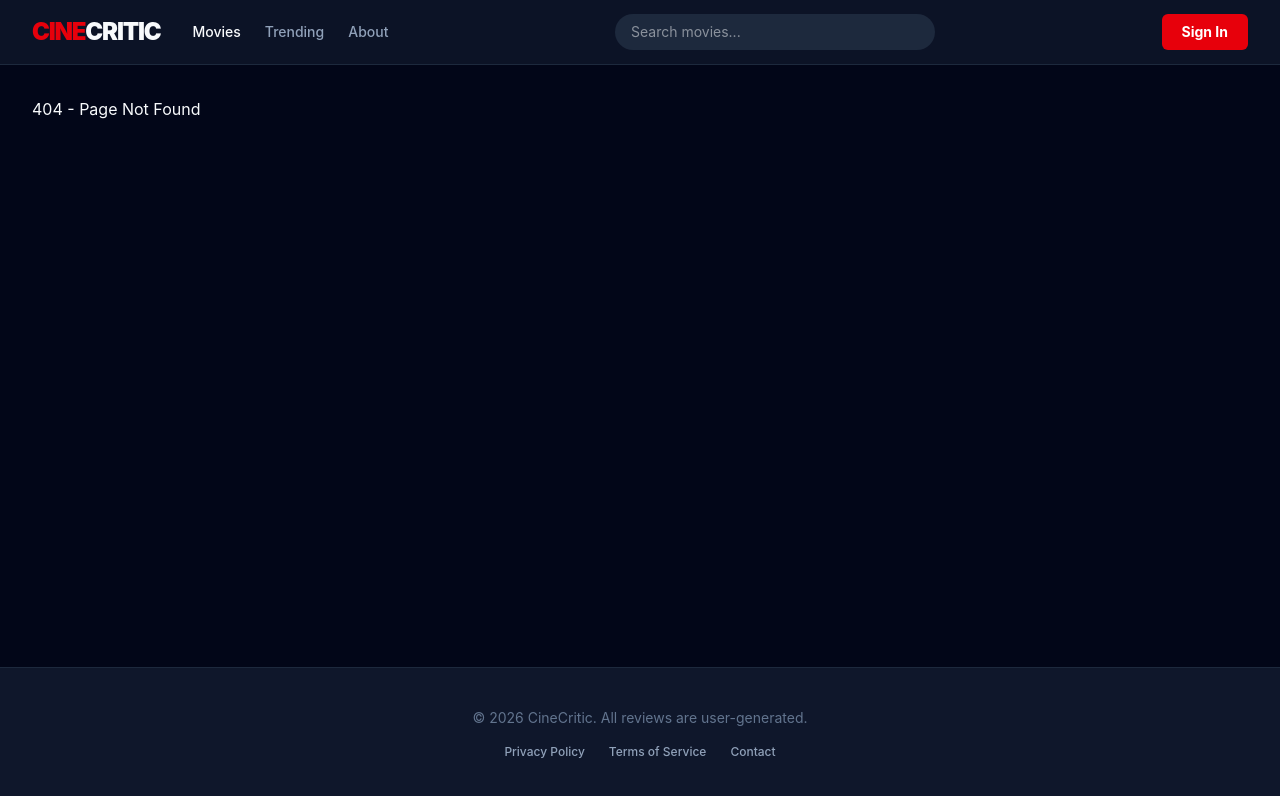
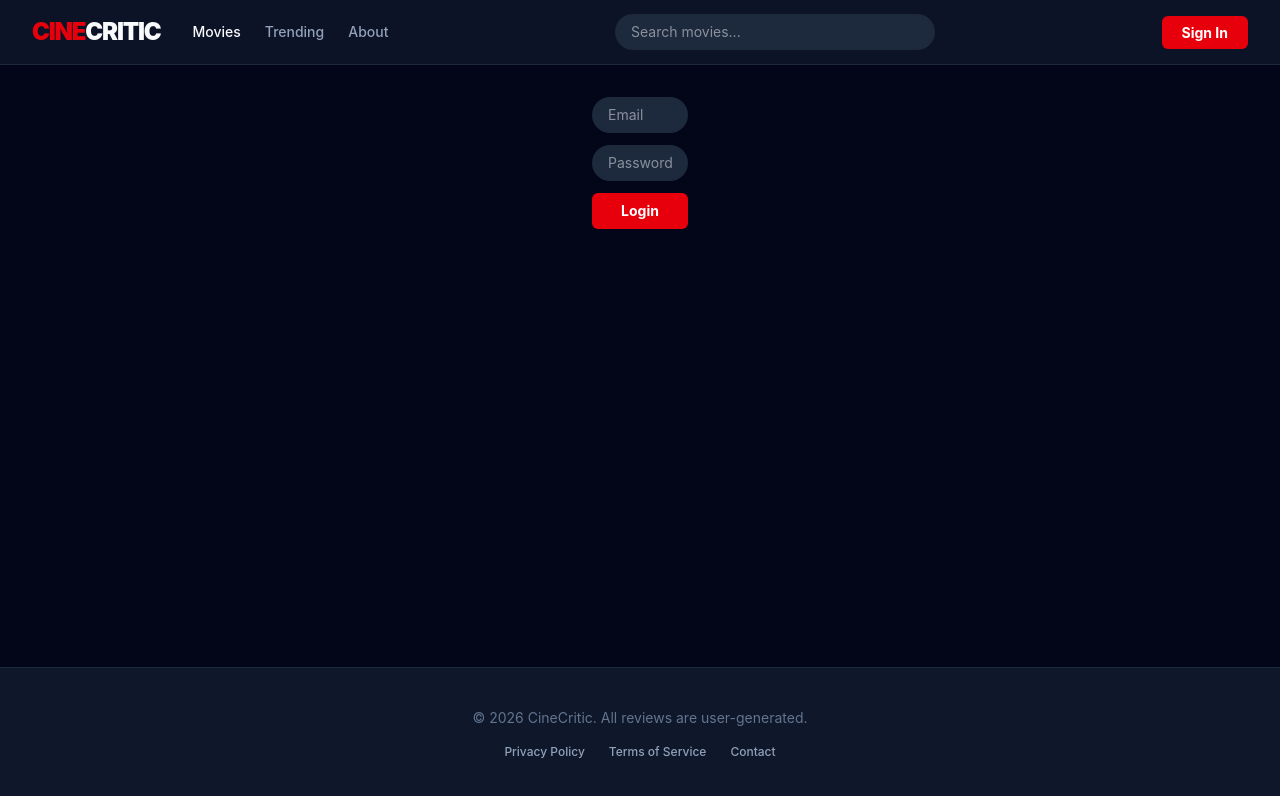
Before and after one commit to hdclob/cinecritic, a React (Vite) app in the folder my-movees/: page /login in a window 1280 px wide. Before the commit this address had no page. Shown: the top 796 px of the page. Built offline with nearby package versions, Linux system fonts and the light colour scheme.

Commit message:
simple login page + dummy logic

```diff
--- a/my-movees/src/App.tsx
+++ b/my-movees/src/App.tsx
@@ -2,6 +2,8 @@ import { createBrowserRouter, RouterProvider } from "react-router";
 import Layout from "./components/Layout";
 import Home from "./pages/Home";
 import About from "./pages/About";
+import Login from "./pages/Login";
+
 import "./App.css";
 
 const router = createBrowserRouter([
@@ -18,6 +20,10 @@ const router = createBrowserRouter([
         element: <About />,
       },
       {
+        path: "/login",
+        element: <Login />,
+      },
+      {
         path: "*",
         element: <h1>404 - Page Not Found</h1>,
       },
--- a/my-movees/src/components/Layout.tsx
+++ b/my-movees/src/components/Layout.tsx
@@ -51,16 +51,16 @@ const Layout = () => {
 
             {/* Login Button */}
             <div>
-              <button className="bg-red-600 hover:bg-red-700 text-white text-sm font-bold py-2 px-5 rounded-md transition cursor-pointer">
+              <Link to="/login" className="bg-red-600 hover:bg-red-700 text-white text-sm font-bold py-2 px-5 rounded-md transition cursor-pointer">
                 Sign In
-              </button>
+              </Link>
             </div>
           </div>
         </div>
       </nav>
 
       {/* --- MAIN CONTENT AREA --- */}
-      <main className="flex-1 max-w-7xl px-4 sm:px-6 lg:px-8 py-8">
+      <main className="flex-1 w-full px-4 sm:px-6 lg:px-8 py-8">
         {/* This is where your Home, About, etc. pages will render */}
         <Outlet />
       </main>
--- a/my-movees/src/pages/Home.tsx
+++ b/my-movees/src/pages/Home.tsx
@@ -1,5 +1,7 @@
 const Home = () => {
-  return <h1>Home Page</h1>;
+  return <div>
+    <h1>Home Page</h1>
+  </div>;
 };
 
 export default Home;
--- /dev/null
+++ b/my-movees/src/pages/Login.tsx
@@ -0,0 +1,66 @@
+import { useNavigate } from "react-router";
+import { useActionState } from "react";
+
+const Login = () => {
+  interface FormState {
+    error: string | null;
+    enteredEmail?: string;
+  }
+
+  const navigate = useNavigate();
+
+  const handleLogin = (_: FormState, formData: FormData) => {
+    const email = formData.get("email") as string;
+    const password = formData.get("password");
+
+    if (email == "admin" && password == "tst") {
+      document.cookie = "logged_in=true; path=/";
+
+      navigate("/");
+      return { error: null };
+    }
+
+    return { error: "Invalid email or password", enteredEmail: email };
+  };
+
+  const [state, formAction, isPending] = useActionState<FormState, FormData>(
+    handleLogin,
+    {
+      error: null,
+    },
+  );
+
+  return (
+    <div>
+      <form action={formAction}>
+        <div className="flex flex-col items-center gap-3 mx-96 px-44">
+          <input
+            type="text"
+            name="email"
+            placeholder="Email"
+            defaultValue={state.enteredEmail}
+            className="w-full bg-slate-800 border-none text-sm rounded-full py-2 px-4 focus:ring-2 focus:ring-red-600 outline-none transition"
+          />
+          <input
+            type="password"
+            name="password"
+            placeholder="Password"
+            className="w-full bg-slate-800 border-none text-sm rounded-full py-2 px-4 focus:ring-2 focus:ring-red-600 outline-none transition"
+          />
+          {state?.error && (
+            <p className="text-red-500 text-xs mt-1 italic">{state.error}</p>
+          )}
+          <button
+            disabled={isPending}
+            className="w-full bg-red-600 hover:bg-red-700 text-white text-sm font-bold py-2 px-5 rounded-md transition cursor-pointer"
+            type="submit"
+          >
+            {isPending ? "Logging in..." : "Login"}
+          </button>
+        </div>
+      </form>
+    </div>
+  );
+};
+
+export default Login;
```
